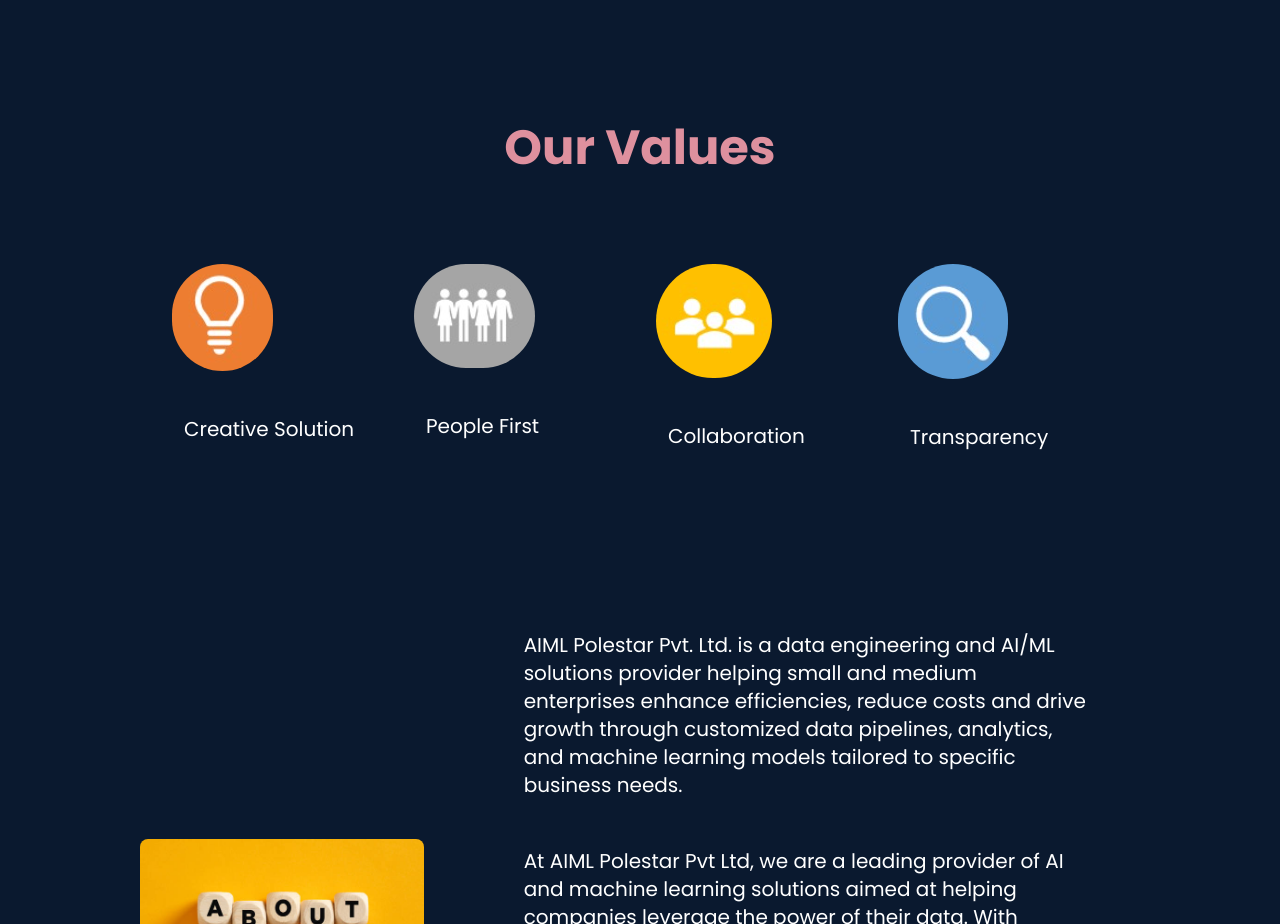
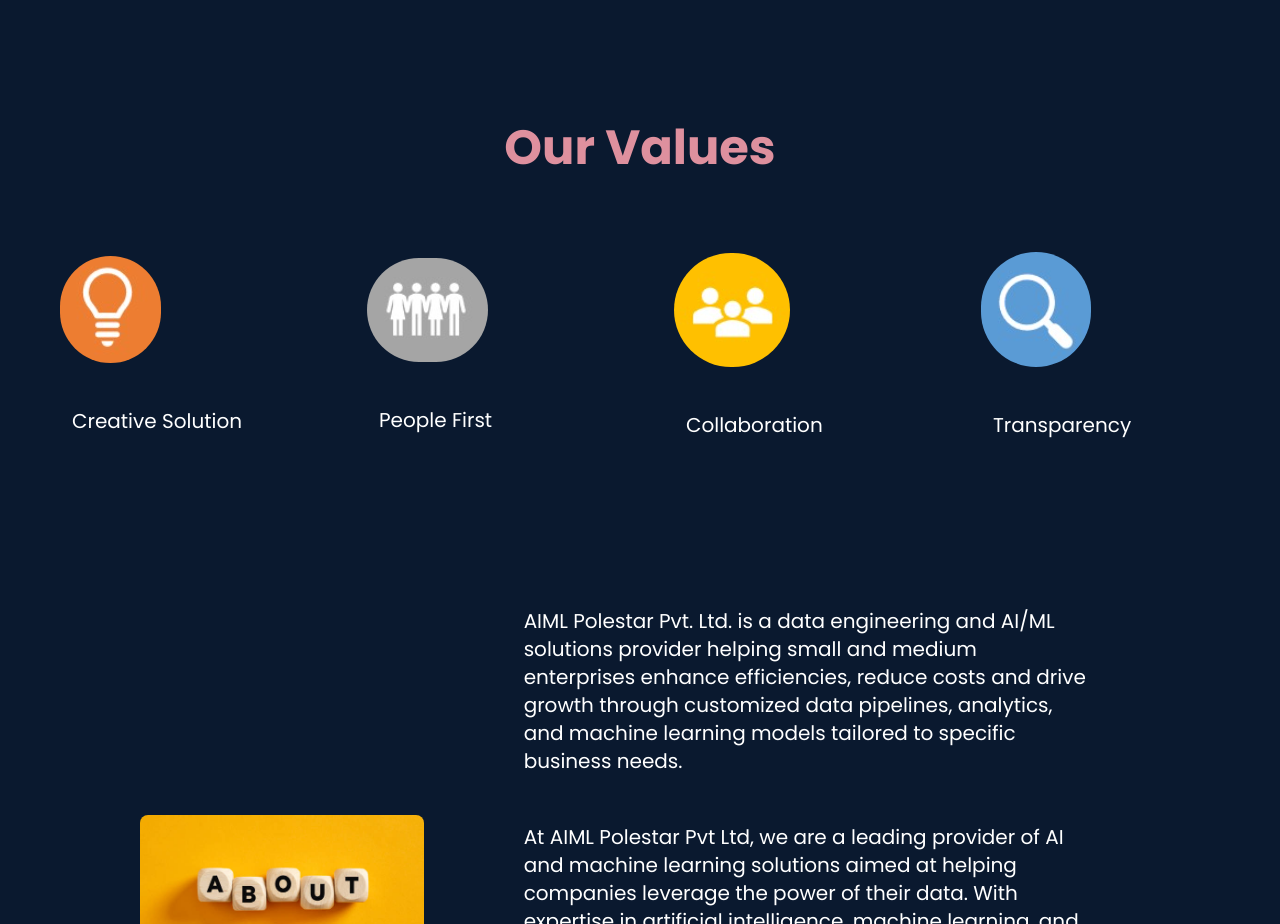
Before and after one commit to souravmandal2004/Aiml-Polestar, a React (Vite) app: page / in a window 1280 px wide. Shown: the part 8900-9824 px from the top of the page. Built offline with nearby package versions, Linux system fonts and the light colour scheme.

Commit message:
Our values are now in the middle

```diff
--- a/src/components/About.jsx
+++ b/src/components/About.jsx
@@ -20,10 +20,10 @@
             </div>
 
             {/* Our Values  */}
-            <div className='mt-36 max-w-[1000px] mx-auto'>
+            <div className='mt-36 '>
                 <h3 className='text-5xl text-[#de909e] flex justify-center items-center mb-20 font-bold'>Our Values</h3>
 
-                <div className='grid p-3 ml-5 mr-3 grid-cols-2 md:grid-cols-2 lg:grid-cols-4 gap-6 justify-center'>
+                <div className='grid grid-cols-2 md:grid-cols-3 lg:grid-cols-4 gap-5 justify-center items-center pl-12 ml-3 mr-3'>
                     {/* first value  */}
                     <div className=''>
                         <img src={firstValue} alt="first value" loading='lazy' className='rounded-full' />
```
